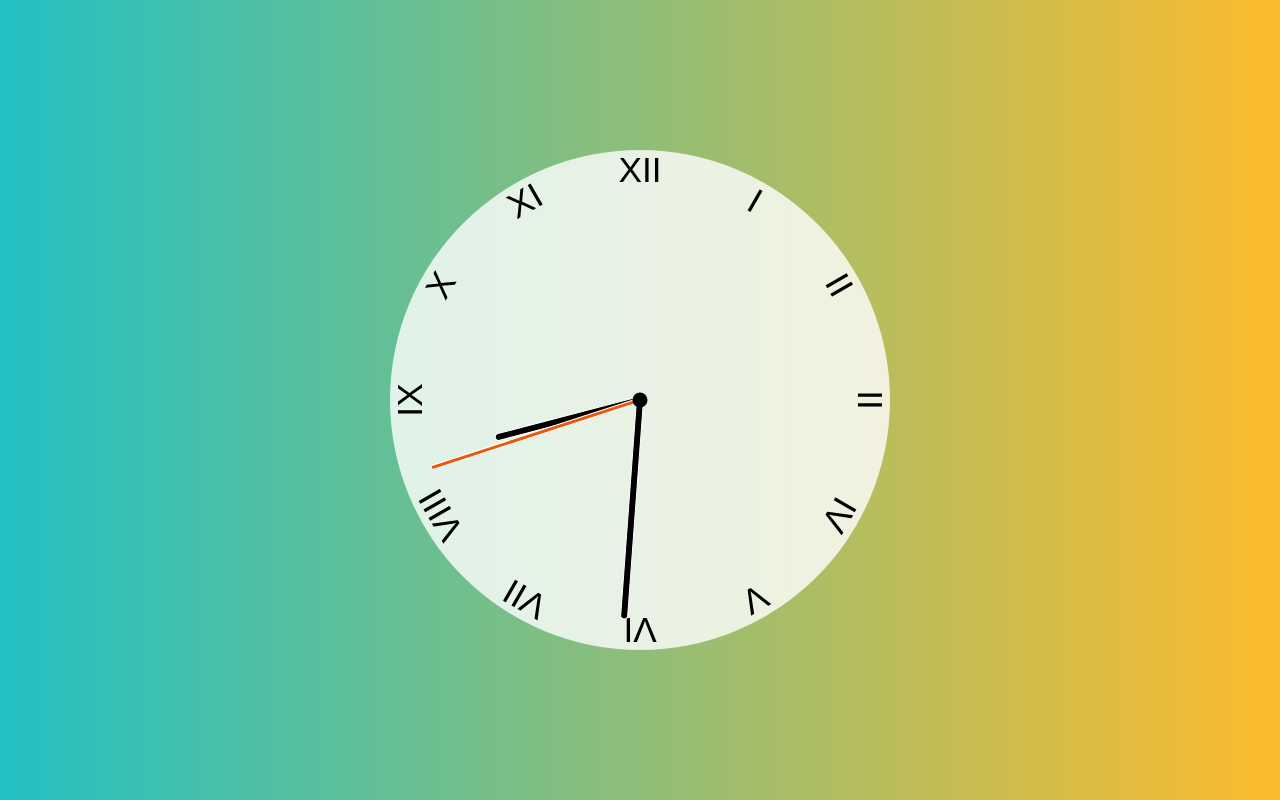
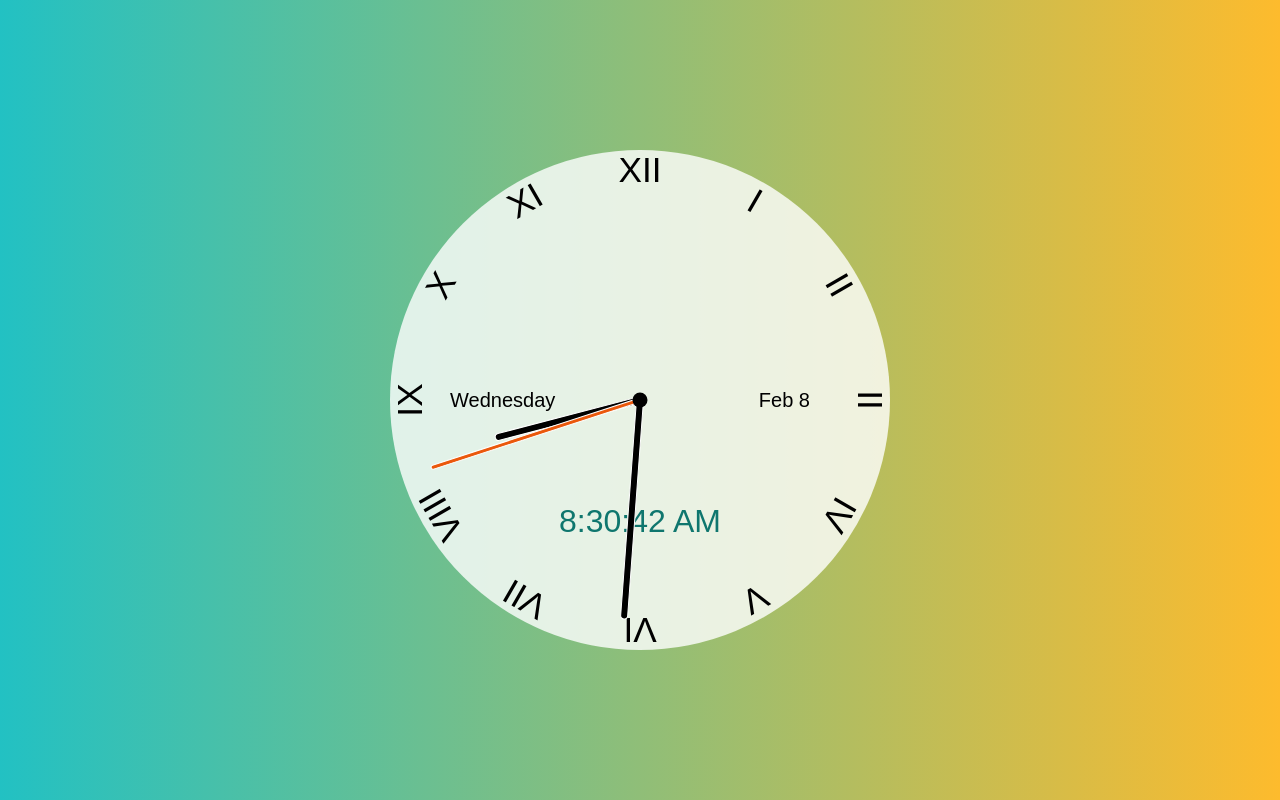
Before and after one commit to aleksandrmolchanov/clock-face-js, a plain HTML site: page index.html in a window 1280 px wide. Drawn offline with Linux system fonts and the light colour scheme; a web font is replaced by a local one.

Commit message:
add digital clock and date

```diff
--- a/app.js
+++ b/app.js
@@ -3,17 +3,50 @@ setInterval(setClock, 1000);
 const handHour = document.querySelector('[data-hand-hour]');
 const handMinute = document.querySelector('[data-hand-minute]');
 const handSecond = document.querySelector('[data-hand-second]');
+const blockTime = document.querySelector('[data-time]');
+const blockDay = document.querySelector('[data-day]');
+const blockDate = document.querySelector('[data-date]');
 
 function setClock () {
     const currentDate = new Date();
 
-    const ratioSecond = currentDate.getSeconds() / 60;
-    const ratioMinute = (currentDate.getMinutes() + ratioSecond) / 60;
-    const ratioHour = (currentDate.getHours() + ratioMinute) / 12;
+    const month = currentDate.getMonth();
+    const dayOfMonth = currentDate.getDate();
+    const dayOfWeek = currentDate.getDay();
+    const hours = currentDate.getHours();
+    const meridiem = hours > 12 ? 'PM' : 'AM';
+    const minutes = currentDate.getMinutes();
+    const seconds = currentDate.getSeconds();
+
+    setClockAnalog(hours, minutes, seconds);
+    setClockDigital(month, dayOfMonth, dayOfWeek, hours, meridiem, minutes, seconds);
+}
+
+function setClockAnalog (hours, minutes, seconds) {
+    const ratioSecond = seconds / 60;
+    const ratioMinute = (minutes + ratioSecond) / 60;
+    const ratioHour = (hours + ratioMinute) / 12;
 
     rotate(handSecond, ratioSecond);
     rotate(handMinute, ratioMinute);
     rotate(handHour, ratioHour);
+}
+
+function setClockDigital (month, dayOfMonth, dayOfWeek, hours, meridiem, minutes, seconds) {
+    const monthNames = ['Jan', 'Feb', 'Mar', 'Apr', 'May', 'Jun', 'Jul', 'Aug', 'Sep', 'Oct', 'Nov', 'Dec'];
+    const daysOfWeek = ['Sunday', 'Monday', 'Tuesday', 'Wednesday', 'Thursday', 'Friday', 'Saturday'];
+
+    if (hours > 12) {
+        hours -= 12;
+    }
+
+    blockTime.innerText = `${hours}:${addLeadingZero(minutes)}:${addLeadingZero(seconds)} ${meridiem}`;
+    blockDay.innerText = daysOfWeek[dayOfWeek];
+    blockDate.innerText = monthNames[month] + ' ' + dayOfMonth;
+}
+
+function addLeadingZero (number) {
+    return (number < 10 ? '0' : '') + number;
 }
 
 function rotate (element, rotationRatio) {
--- a/index.html
+++ b/index.html
@@ -6,6 +6,9 @@
     <meta http-equiv="X-UA-Compatible" content="IE=edge">
     <meta name="viewport" content="width=device-width, initial-scale=1.0">
     <title>Clock Face</title>
+    <link rel="preconnect" href="https://fonts.googleapis.com">
+    <link rel="preconnect" href="https://fonts.gstatic.com" crossorigin>
+    <link href="https://fonts.googleapis.com/css2?family=Zen+Dots&display=swap" rel="stylesheet">
     <link rel="stylesheet" href="styles.css">
 </head>
 
@@ -26,6 +29,9 @@
         <div class="number number10">X</div>
         <div class="number number11">XI</div>
         <div class="number number12">XII</div>
+        <div class="time" data-time></div>
+        <div class="day" data-day></div>
+        <div class="date" data-date></div>
     </div>
     <script src="app.js"></script>
 </body>
--- a/styles.css
+++ b/styles.css
@@ -127,3 +127,34 @@ body {
     height: 30%;
     background-color: black;
 }
+
+.clock .time {
+    position: absolute;
+    left: 50%;
+    transform: translateX(-50%);
+    bottom: 22%;
+    color: black;
+    font-size: 32px;
+    font-family: 'Zen Dots', sans-serif;
+    color: #0f766e;
+}
+
+.clock .day {
+    position: absolute;
+    left: 12%;
+    bottom: 50%;
+    transform: translateY(50%);
+    font-size: 20px;
+    font-family: 'Zen Dots', sans-serif;
+    color: black;
+}
+
+.clock .date {
+    position: absolute;
+    right: 16%;
+    bottom: 50%;
+    transform: translateY(50%);
+    color: black;
+    font-size: 20px;
+    font-family: 'Zen Dots', sans-serif;
+}
```
Also changed, not shown: 1 other file.
